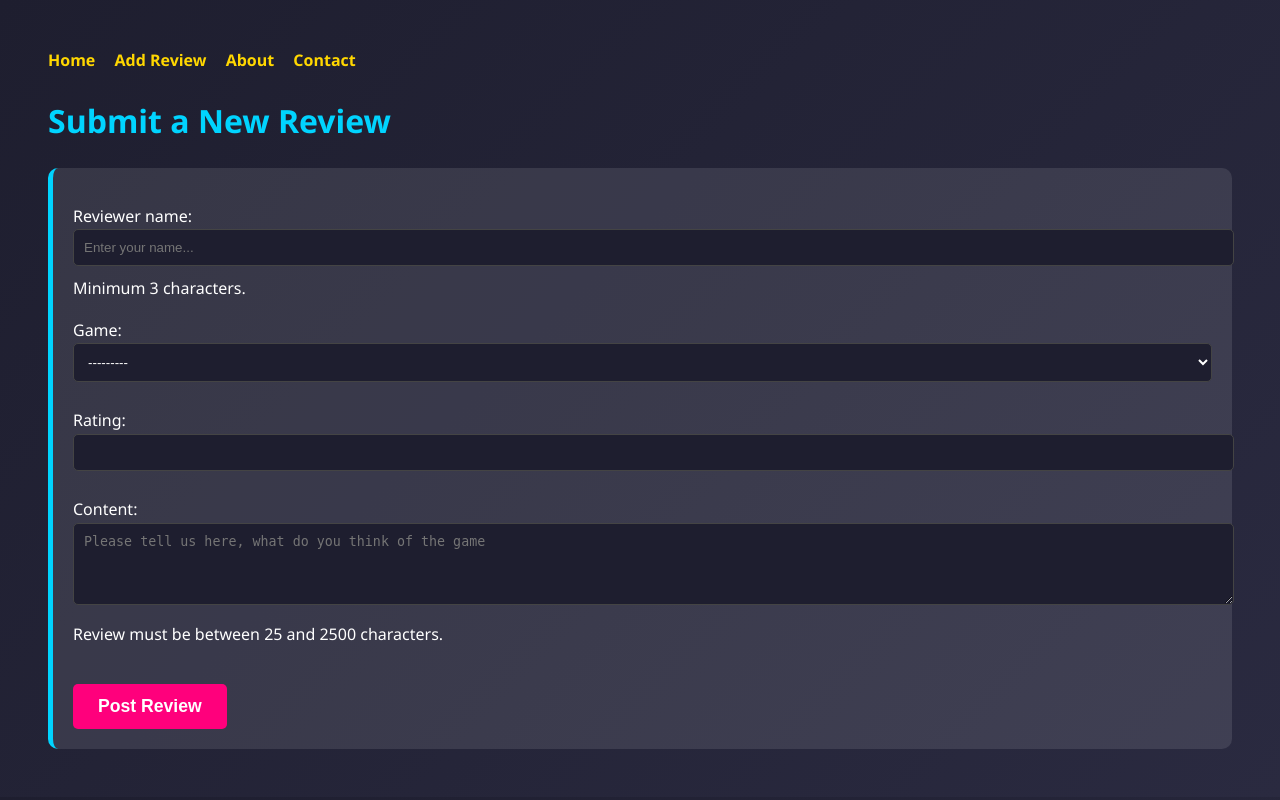
After one commit to Sailor4/game_reviews_project, a Django app: page /reviews/add/ in a window 1280 px wide. The commit adds this page. Run offline with Django 5.2, Linux system fonts and the light colour scheme; data that the repository does not hold is empty; parts of the project's set-up code (start-up, migrations or seed data) failed here and were passed over.

```diff
--- a/game_catalog/urls.py
+++ b/game_catalog/urls.py
@@ -1,23 +1,8 @@
-"""
-URL configuration for game_catalog project.
-
-The `urlpatterns` list routes URLs to views. For more information please see:
-    https://docs.djangoproject.com/en/5.2/topics/http/urls/
-Examples:
-Function views
-    1. Add an import:  from my_app import views
-    2. Add a URL to urlpatterns:  path('', views.home, name='home')
-Class-based views
-    1. Add an import:  from other_app.views import Home
-    2. Add a URL to urlpatterns:  path('', Home.as_view(), name='home')
-Including another URLconf
-    1. Import the include() function: from django.urls import include, path
-    2. Add a URL to urlpatterns:  path('blog/', include('blog.urls'))
-"""
 from django.contrib import admin
 from django.urls import path, include
 
 urlpatterns = [
     path('admin/', admin.site.urls),
     path('', include('common.urls')),
+    path('reviews/', include('reviews.urls')),
 ]
--- /dev/null
+++ b/reviews/forms.py
@@ -0,0 +1,13 @@
+from django import forms
+from .models import Review
+
+
+class ReviewForm(forms.ModelForm):
+    class Meta:
+        model = Review
+        fields = ['reviewer_name', 'game', 'rating', 'content']
+
+        widgets = {
+            'reviewer_name': forms.TextInput(attrs={'placeholder': 'Enter your name...'}),
+            'content': forms.Textarea(attrs={'placeholder': 'Please tell us here, what do you think of the game', 'rows': 4}),
+        }
--- /dev/null
+++ b/reviews/urls.py
@@ -0,0 +1,6 @@
+from django.urls import path
+from .views import add_review
+
+urlpatterns = [
+    path('add/', add_review, name='add_review'),
+]
--- a/reviews/views.py
+++ b/reviews/views.py
@@ -1,3 +1,14 @@
-from django.shortcuts import render
+from django.shortcuts import render, redirect
+from .forms import ReviewForm
 
-# Create your views here.
+
+def add_review(request):
+    if request.method == 'POST':
+        form = ReviewForm(request.POST)
+        if form.is_valid():
+            form.save()
+            return redirect('index')
+    else:
+        form = ReviewForm()
+
+    return render(request, 'reviews/add_review.html', {'form': form})
--- a/static/style.css
+++ b/static/style.css
@@ -24,3 +24,33 @@ a:hover { text-decoration: underline; }
     border-radius: 10px;
     border-left: 5px solid #00d4ff;
 }
+
+
+.submit-btn {
+    background: #ff007c;
+    color: white;
+    border: none;
+    padding: 12px 25px;
+    font-size: 1.1rem;
+    font-weight: bold;
+    border-radius: 5px;
+    cursor: pointer;
+    transition: 0.3s;
+    margin-top: 20px;
+}
+
+.submit-btn:hover {
+    background: #00d4ff; /* Neon Blue */
+    box-shadow: 0 0 20px #00d4ff;
+    transform: translateY(-2px);
+}
+
+input, textarea, select {
+    width: 100%;
+    padding: 10px;
+    margin-bottom: 10px;
+    border-radius: 5px;
+    border: 1px solid #444;
+    background: #1e1e2f;
+    color: white;
+}
--- /dev/null
+++ b/templates/reviews/add_review.html
@@ -0,0 +1,27 @@
+{% load static %}
+<!DOCTYPE html>
+<html lang="en">
+<head>
+    <meta charset="UTF-8">
+    <title>Add Review</title>
+    <link rel="stylesheet" href="{% static 'style.css' %}">
+</head>
+<body>
+    <nav>
+        <a href="{% url 'index' %}">Home</a>
+        <a href="{% url 'add_review' %}">Add Review</a>
+        <a href="{% url 'about' %}">About</a>
+        <a href="{% url 'contact' %}">Contact</a>
+    </nav>
+
+    <div class="content">
+        <h1>Submit a New Review</h1>
+        <div class="stats-box">
+            <form method="POST">
+                {% csrf_token %} {{ form.as_p }}
+                <button type="submit" class="submit-btn">Post Review</button>
+            </form>
+        </div>
+    </div>
+</body>
+</html>
```
Also changed, not shown: templates/common/about.html (+4 -3 lines), templates/common/contact.html (+4 -3 lines), templates/common/index.html (+6 -4 lines).
